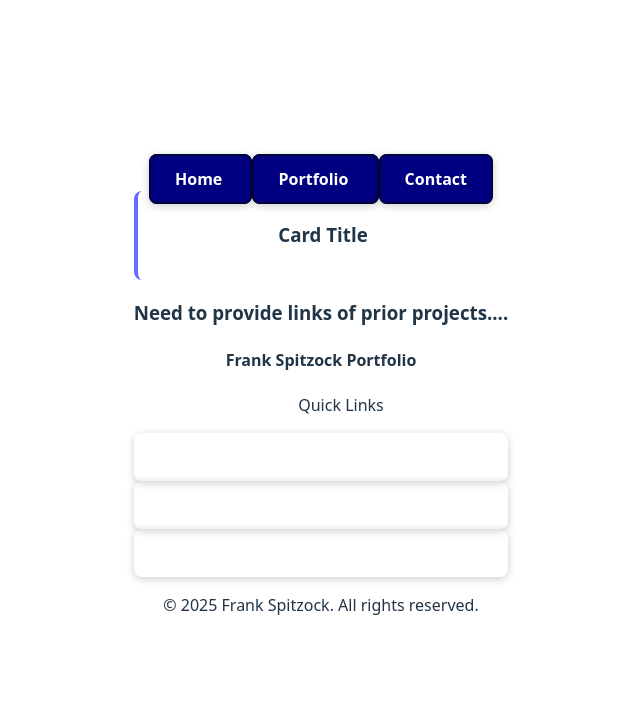
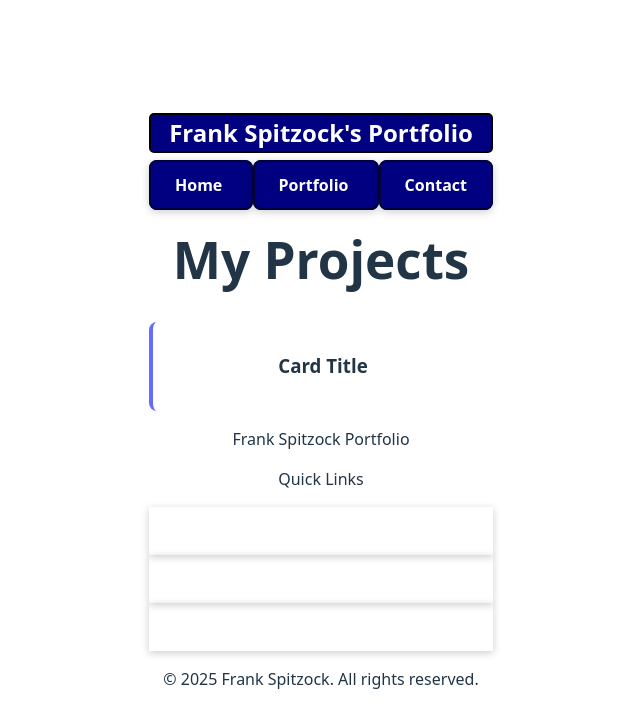
Before and after one commit to FSpitzock/Frank_Spitzock_Portfolio, a React (Vite) app in the folder my-portfolio/: page /Portfolio in a window 1280 px wide. Shown: the top 728 px of the page, without its empty margins (319-959 px from the left). Built offline with nearby package versions, Linux system fonts and the light colour scheme.

Commit message:
udpates to the home page

```diff
--- a/my-portfolio/src/App.css
+++ b/my-portfolio/src/App.css
@@ -47,14 +47,14 @@
  width: 150px;
  height: 150px;
  border-radius: 50px;
-
+ margin-top: 20px;
 }
 
 
 
 /* Navigation */
 .nav {
-     top: 0;
+    top: 0;
     left: 0;
     width: 100%;
     justify-content: right;
@@ -99,24 +99,28 @@
   color: white;
   display: flex;
   flex-direction: column;
-  align-items: flex-start;
+  align-items: center;
   gap: 10px;
   border: none;
   align-content: center;
+  font-weight: 100;
+  border: none;
+  border-radius: 0;
+  text-decoration: none;
 }
 
 .navFoot .nav-link:hover {
   background: none;
   color: white;
   transform: translateY(-5px);
-  box-shadow: 0 4px 15px rgba(0, 0, 0, 0.3);
+  box-shadow: 0 1px 10px rgba(0, 0, 0, 0.3);
 }
 
 .navFoot .nav-link:active {
   transform: translateY(0);
 }
 
-/* page not fouund css */
+/* page not found css */
 .notfound {
   text-align: center;
   padding: 80px 20px;
@@ -153,4 +157,16 @@
   background-color: #444;
 }
 
-/*---------------*/
+/*header*/
+
+.headerName {
+  background-color: navy;
+  color:white;
+  border: solid 2px black;
+  border-radius: 5px;
+}
+
+.homeDesc {
+  font-family: Arial, Helvetica, sans-serif;
+  font-size: large;
+}
--- a/my-portfolio/src/App.jsx
+++ b/my-portfolio/src/App.jsx
@@ -7,6 +7,7 @@ import Home from './pages/Home'
 import Portfolio from './pages/Portfolio'
 import Contact from './pages/Contact'
 import NotFound from './pages/NotFound'
+import Project from './pages/Portfolio'
 
 function App() {
 
@@ -14,7 +15,8 @@ function App() {
   return (
     <>
     <BrowserRouter>
-    <Navigation/>
+    <Header/>
+
     <Routes>
       <Route path="/" element={<Home/>}/>
       <Route path="/Portfolio" element={<Portfolio/>}/>
--- a/my-portfolio/src/components/Layout/Footer.jsx
+++ b/my-portfolio/src/components/Layout/Footer.jsx
@@ -4,9 +4,9 @@ function Footer () {
     return(
         <>
         <footer className="footer">
-        <h4>Frank Spitzock Portfolio</h4>
+        <p>Frank Spitzock Portfolio</p>
 
-        <ul>Quick Links</ul>
+        <p>Quick Links</p>
         <div className="navFoot">
         <Navigation/>
         </div>
--- a/my-portfolio/src/components/Layout/Header.jsx
+++ b/my-portfolio/src/components/Layout/Header.jsx
@@ -1,10 +1,10 @@
-
+import Navigation from "./Navigation"
 
 function Header () {
     return(
         <header>
-            <h1>My Website</h1>
-            <p></p>
+            <h2 class="headerName">Frank Spitzock's Portfolio</h2>
+            <Navigation/>
         </header>
     )
 }
--- /dev/null
+++ b/my-portfolio/src/data/projects.js
@@ -0,0 +1,12 @@
+export const projects = [
+  {
+    id: 1,
+    title: "Task Manager App",
+    description: "Full-stack todo application with authentication",
+    image: "/images/task-manager.png",
+    technologies: ["React", "Node.js", "MongoDB"],
+    liveUrl: "https://my-task-app.com",
+    githubUrl: "https://github.com/username/task-manager"
+  },
+  // ... more projects
+]
--- a/my-portfolio/src/pages/Home.jsx
+++ b/my-portfolio/src/pages/Home.jsx
@@ -8,7 +8,7 @@ function Home () {
         <img className="profilePic" src={ProfilePic} alt="Profile Picture"/>
         </div>
 
-      <div>
+      <div class = "homeDesc">
         <p>Welcome! I'm Frank Spitzock.
             <br></br>
             Full-Stack Developer & Problem Solver.
--- a/my-portfolio/src/pages/Portfolio.jsx
+++ b/my-portfolio/src/pages/Portfolio.jsx
@@ -1,13 +1,17 @@
+import { projects } from '../data/projects'
 import Card from '../components/Portfolio/ProjectCard'
 
-function Portfolio () {
-    return(
-        <>
-      <Card/>
-
-       <h3>Need to provide links of prior projects....</h3>
-    </>
-    )
+function Project() {
+  return (
+    <div className="portfolio">
+      <h1>My Projects</h1>
+      <div className="project-grid">
+        {projects.map(project => (
+          <Card key={project.id} project={project} />
+        ))}
+      </div>
+    </div>
+  )
 }
 
-export default Portfolio
+export default Project
```
